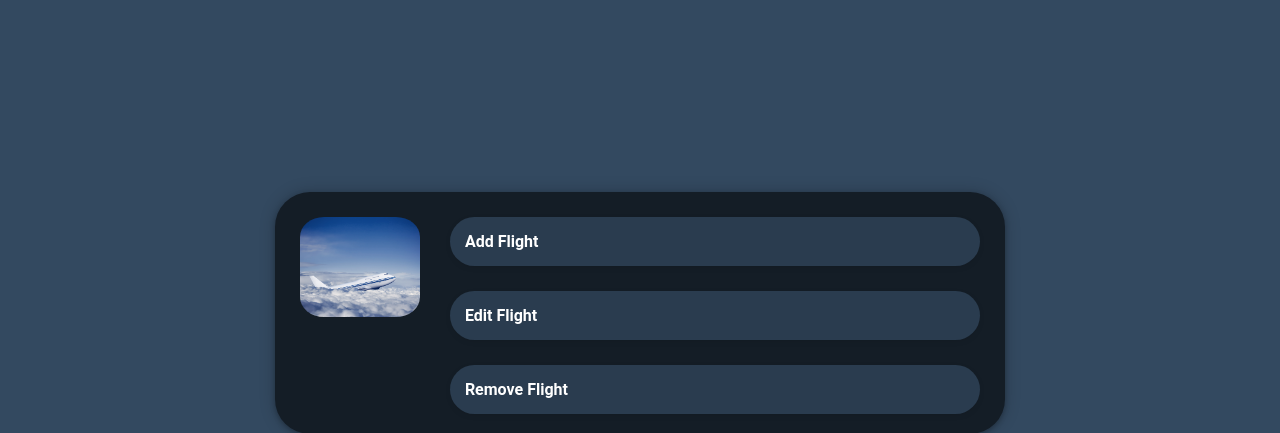
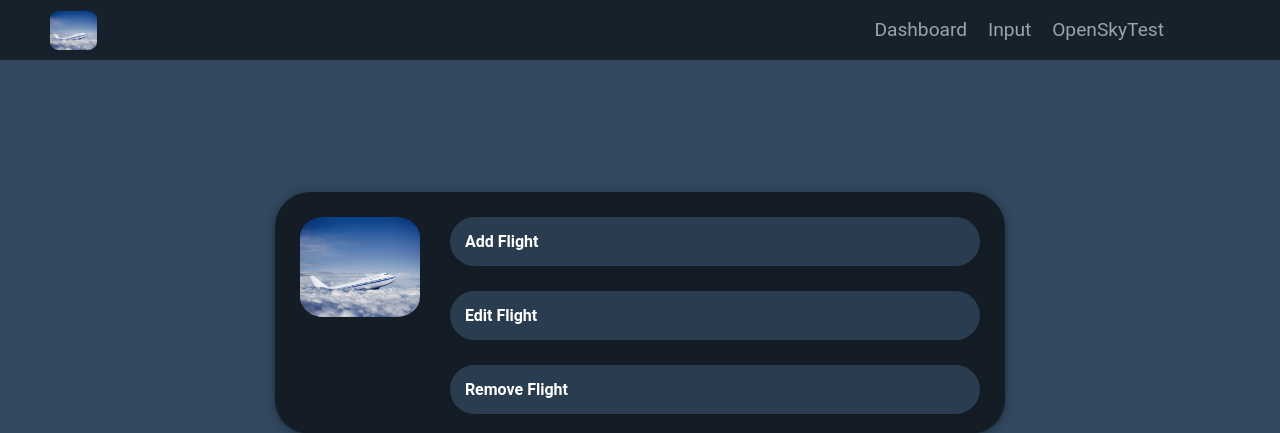
Before and after one commit to mandjevant/flightTracker, a Flask app: page /input in a window 1280 px wide. Shown: the top 433 px of the page. Run offline with Flask 2, Linux system fonts and the light colour scheme; parts of the project's set-up code (start-up, migrations or seed data) failed here and were passed over.

Commit message:
Navigation menu

```diff
--- a/static/css/input.css
+++ b/static/css/input.css
@@ -4,6 +4,74 @@ body {
     background-color: #334960 !important;
     display: flex;
     justify-content: center;
+}
+
+.nav-menu {
+    display: flex;
+    flex-direction: row-reverse;
+    flex-wrap: nowrap;
+    position: absolute;
+    width: 100%;
+    height: 60px;
+    top: 0;
+    background-color: rgba(0,0,0,0.55);
+}
+
+.nav-menu-logo {
+    display: flex;
+    align-items: center;
+    justify-content: center;
+}
+
+.nav-menu-logo img {
+    display: flex;
+    position: absolute;
+    border-radius: 20%;
+    height: 65%;
+    left: 50px;
+    align-self: center;
+}
+
+nav {
+    display: flex;
+    flex-direction: row;
+    flex-wrap: nowrap;
+    align-items: flex-end;
+}
+
+nav ul {
+    display: inline-block;
+    position: absolute;
+    right: 100px;
+    text-align: center;
+    font-size: 1.2rem;
+    width: fit-content;
+    width: -moz-fit-content;
+}
+
+nav ul li {
+    display: inline-block;
+    margin-right: 1rem;
+}
+
+a.nav-link:link {
+   color: #99a4af;
+   text-decoration: none;
+}
+
+a.nav-link:visited {
+   color: #456281;
+   text-decoration: none;
+}
+
+a.nav-link:hover {
+   color: #456281;
+   text-decoration: none;
+}
+
+nav ul li.current {
+   color: #2a3c4f !important;
+   text-decoration: none;
 }
 
 .container {
@@ -20,6 +88,7 @@ body {
     display: flex;
     padding: 15px;
     width: fit-content;
+    width: -moz-fit-content;
     height: fit-content;
 }
 
@@ -51,7 +120,7 @@ details > .dropped {
     box-shadow: 0 2px 8px -4px rgba(0, 0, 0, 0.21);
     border-radius: 30px;
     border: none;
-    width: fit-content;
+    width: initial;
     height: fit-content;
 }
 
--- a/templates/input.html
+++ b/templates/input.html
@@ -13,6 +13,25 @@
     <title>Input page</title>
 </head>
 <body>
+    <div class="nav-menu">
+        <div class="nav-menu-logo">
+            <img src="../static/images/Airplane.jpg" alt="">
+        </div>
+        <nav id="menu-nav-wrap">
+            <ul class="menu-main-nav">
+                <li>
+                    <a href="dashboard" title="Dashboard" class="nav-link">Dashboard</a>
+                </li>
+                <li class="current">
+                    <a href="input" title="Input" class="nav-link">Input</a>
+                </li>
+                <li>
+                    <a href="openskytest" title="OpenSkyTest" class="nav-link">OpenSkyTest</a>
+                </li>
+            </ul>
+        </nav>
+    </div>
+
     <div class="container">
         <div class="picture">
             <img src="../static/images/Airplane.jpg" alt="Airplane">
```
